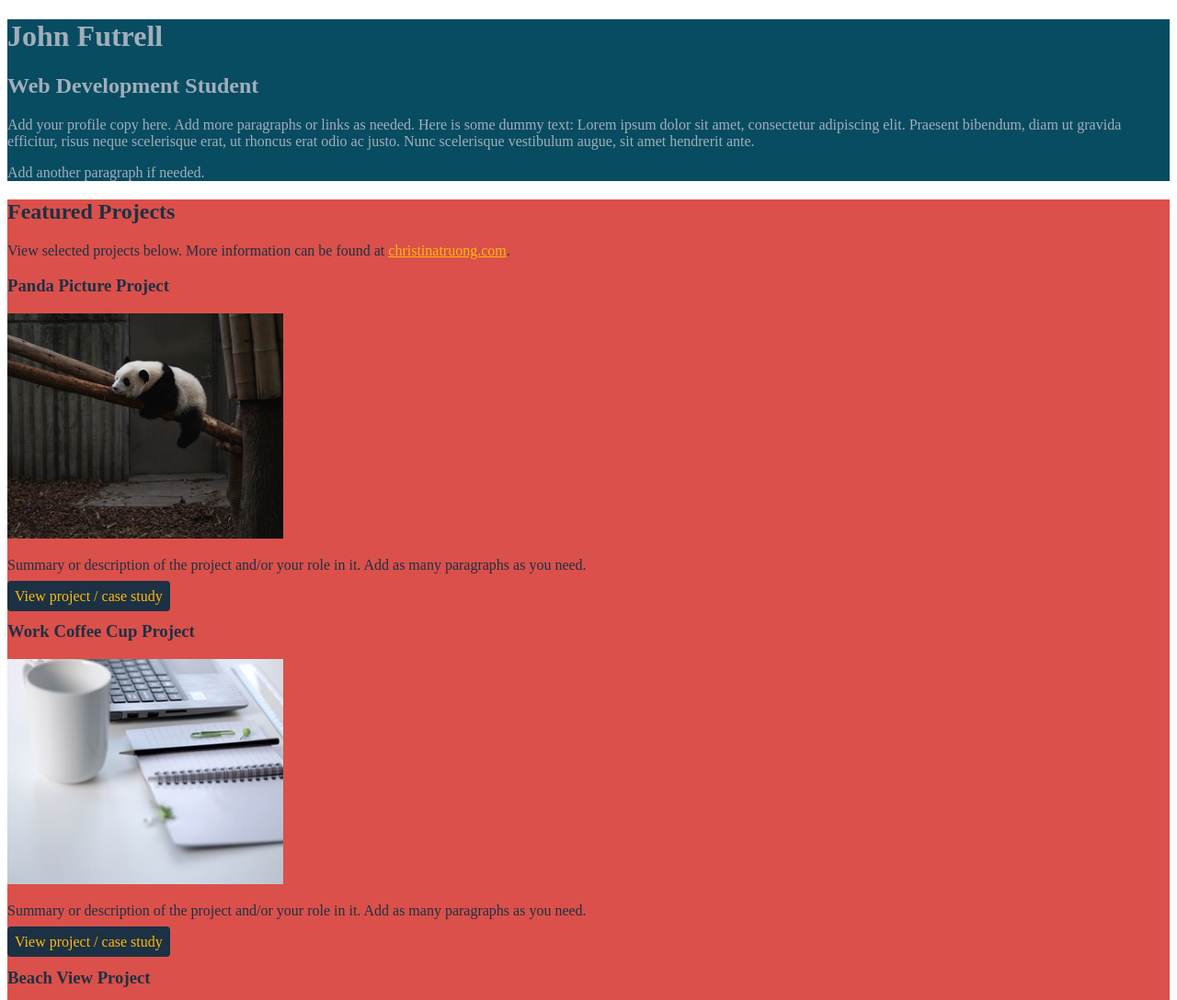
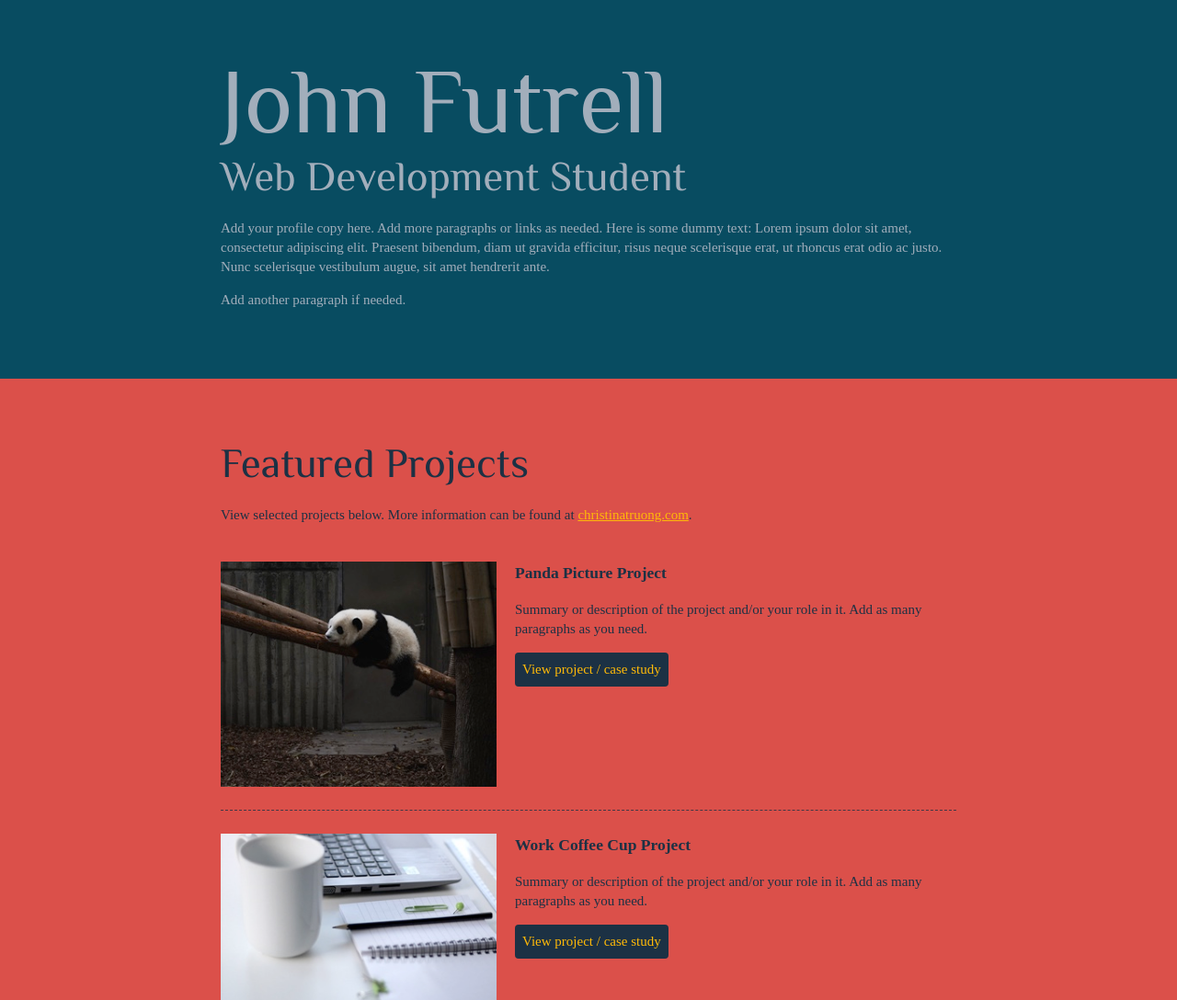
Before and after one commit to jfutrell22/WEB210, a plain HTML site: page Lesson03/index.html in a window 1280 px wide. Shown: the top 1088 px of the page at 92% size. Drawn offline with Linux system fonts and the light colour scheme; a web font is replaced by a local one.

Commit message:
Lesson 3 changes

```diff
--- a/Lesson03/css/styles.css
+++ b/Lesson03/css/styles.css
@@ -12,14 +12,42 @@ https://coolors.co/084c61-db504a-e3b505-4f6d7a-56a3a6
 
 /* Global styles
 ------------------------------------------------------- */
+html {
+    box-sizing: border-box;
+}
+*, *:before, *:after {
+    box-sizing: inherit;
+}
 body {
     color: #1C3144;
+    margin: 0;
+    padding: 0;
+    font-family: 'Ledger', serif;
+    font-size: 15px;
+    line-height: 1.4;
 }
 img {
     width: 300px;
 }
 a {
     color: #FFBA08;
+}
+h1 {
+    font-size: 100px;
+    line-height: 1;
+}
+h1, h2 {
+    font-family: 'Philosopher', sans-serif;
+    font-weight: 400;
+    margin: 0;
+}
+h2 {
+    font-size: 45px;
+}
+.content-wrap {
+    width: 800px;
+    margin: 0 auto;
+    padding: 60px 0;
 }
 
 /* Profile styles
@@ -40,9 +68,22 @@ header {
     padding: 8px;
     text-decoration: none;
     border-radius: 4px;
+    display: inline-block;
 }
 .projects .btn:hover {
     background: rgb(28,49,68,.8);
+}
+.project-item {
+    overflow: hidden;
+    border-bottom: 1px dashed rgb(28,49,68,.8);
+    padding: 25px 0;
+}
+.project-item img {
+    float: left;
+    margin-right: 20px;
+}
+.project-item h3 {
+    margin-top: 0;
 }
 
 /* Work Exlperience styles
--- a/Lesson03/index.html
+++ b/Lesson03/index.html
@@ -4,48 +4,57 @@
     <meta charset="UTF-8">
     <meta name="viewport" content="width=device-width, initial-scale=1.0">
     <title>John Futrell Resume</title>
+    <link rel="preconnect" href="https://fonts.googleapis.com">
+    <link rel="preconnect" href="https://fonts.gstatic.com" crossorigin>
+    <link href="https://fonts.googleapis.com/css2?family=Ledger&family=Philosopher:wght@400;700&display=swap" rel="stylesheet">
     <link rel="stylesheet" href="css/styles.css">
   </head>
   <body>
     <main>
       <!-- ***********************  ABOUT / PROFILE  *********************** -->
       <header>
+        <div class="content-wrap">
           <h1>John Futrell</h1>
           <h2>Web Development Student</h2>
 
           <p>Add your profile copy here. Add more paragraphs or links as needed. Here is some dummy text: Lorem ipsum dolor sit amet, consectetur adipiscing elit. Praesent bibendum, diam ut gravida efficitur, risus neque scelerisque erat, ut rhoncus erat odio ac justo. Nunc scelerisque vestibulum augue, sit amet hendrerit ante.</p>
           <p>Add another paragraph if needed.</p>
+        </div>
       </header>
 
       <!-- ********************  PROJECTS / PORTFOLIO  ********************* -->
       <section class="projects">
+        <div class="content-wrap">
           <h2>Featured Projects</h2>
           <p>View selected projects below. More information can be found at <a href="http://christinatruong.com">christinatruong.com</a>.</p>
 
           <!-- Copy the whole <section> block to add more projects. -->
-        <section>
+          <section class="project-item">
+            <img src="images/thumbnail-1.jpg" alt="project one">
             <h3>Panda Picture Project</h3>
-          <img src="images/thumbnail-1.jpg" alt="project one">
             <p>Summary or description of the project and/or your role in it. Add as many paragraphs as you need.</p>
             <a class="btn" href="#" target="_blank">View project / case study</a>
           </section>
-        <section>
+          <section class="project-item">
+            <img src="images/thumbnail-2.jpg" alt="project two">
             <h3>Work Coffee Cup Project</h3>
-          <img src="images/thumbnail-2.jpg" alt="project two">
             <p>Summary or description of the project and/or your role in it. Add as many paragraphs as you need.</p>
             <a class="btn" href="#" target="_blank">View project / case study</a>
           </section>
-        <section>
+          <section class="project-item">
+            <img src="images/thumbnail-3.jpg" alt="project three">
             <h3>Beach View Project</h3>
-          <img src="images/thumbnail-3.jpg" alt="project three">
             <p>Summary or description of the project and/or your role in it. Add as many paragraphs as you need.</p>
             <a class="btn" href="#" target="_blank">View project / case study</a>
+
           </section>
           <!-- End of Project block. -->
+        </div>
       </section>
 
       <!-- ***********************  WORK EXPERIENCE  *********************** -->
       <section class="work-experience">
+        <div class="content-wrap">
           <h2>Work Experience</h2>
           <p>Optional paragraph for work experience summary. Not a part of the job details. Delete if not being used.</p>
 
@@ -64,33 +73,43 @@
             </ul>
           </section>
           <!-- End of Job block. -->
+        </div>
       </section>
 
       <!-- ******************  EDUCATION & CERTIFICATIONS ****************** -->
       <section class="education">
+        <div class="content-wrap">
           <h2>Education</h2>
 
           <!-- Copy this whole <section> block to add more schools. -->
           <section>
-          <h3>School name - City</h3>
-          <p>Designation received or program name, year attended</p>
+            <h3>Wake Tech Community College - Raleigh, NC</h3>
+            <p>Web Development, 2024</p>
+            <p>Summary or accomplishments.</p>
+          </section>
+          <section>
+            <h3>N.C. State University - Raleigh, NC</h3>
+            <p>Agricultural and Environmental Technology, 2013</p>
             <p>Summary or accomplishments.</p>
           </section>
           <!-- End of School block. -->
+        </div>
       </section>
 
       <!-- *****************  CONTACT INFO / SOCIAL MEDIA  ***************** -->
       <footer>
+        <div class="content-wrap">
           <h2>Let's Keep in Touch!</h2>
 
           <!-- Social media and contact links. Add or remove any networks. -->
           <ul>
-          <li><a href="mailto:email@example.com">email@example.com</a></li>
+            <li><a href="mailto:jrfutrell@my.waketech.edu">jrfutrell@my.waketech.edu</a></li>
             <li><a href="http://yourwebsite.com" target="_blank">yourwebsite.com</a></li>
             <li><a href="#" target="_blank">Twitter</a></li>
             <li><a href="#" target="_blank">LinkedIn</a></li>
             <li><a href="#" target="_blank">Facebook</a></li>
           </ul>
+        </div>
       </footer>
     </main>
   </body>
```
Lines whose indentation alone changed are shown as unchanged.
